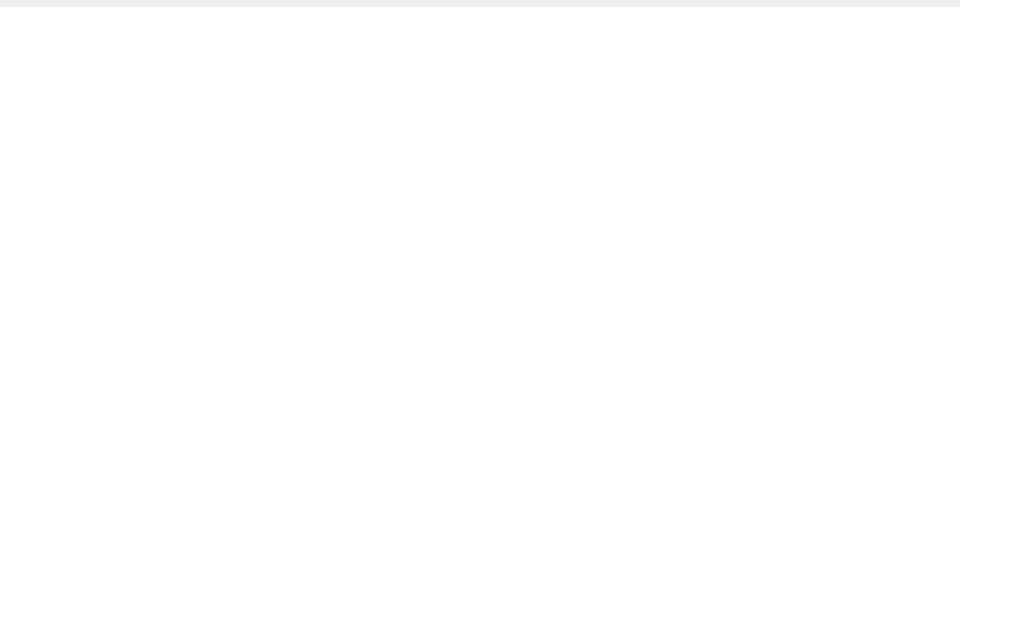
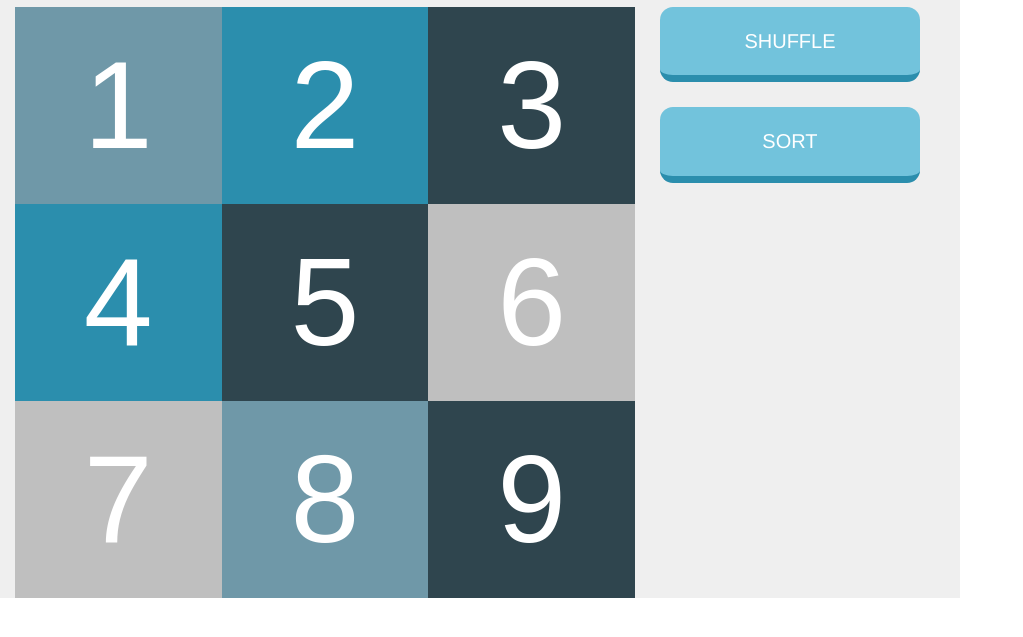
Before and after one commit to manilac/Responsivenumberedsqaures, a plain HTML site: page index.html in a window 1280 px wide. Shown: the part 63-700 px from the top of the page, without its empty margins (0-1023 px from the left). Drawn offline with nearby package versions, Linux system fonts and the light colour scheme.

Commit message:
Adding a listener function to display the grid

```diff
--- a/index.html
+++ b/index.html
@@ -6,10 +6,26 @@
     <title>ResponsiveSquare</title>
     <link href="https://maxcdn.bootstrapcdn.com/bootstrap/3.3.6/css/bootstrap.min.css" rel="stylesheet">
     <link href="style.css" rel="stylesheet">
+    <script src="shufflesort.js"></script>
 </head>
 <body>
 <div class="container col-md-12">
     <h1>Shuffle and Sort</h1>
+    <div class="col-md-4 col-sm-4 col-md-push-8 col-sm-push-8">
+        <div class="row">
+            <div class="col-md-12  col-sm-12  col-xs-6">
+                <button class="btn btn-primary"
+                        >Shuffle</button>
+            </div>
+            <div class="col-md-12 col-sm-12  col-xs-6">
+                <button class="btn btn-primary">Sort</button>
+            </div>
+        </div>
+    </div>
+
+    <div class="col-md-8 col-sm-8 col-md-pull-4 col-sm-pull-4">
+        <div class="row text-center" id="container"></div>
+    </div>
 </div>
 </body>
 </html>
--- /dev/null
+++ b/shufflesort.js
@@ -0,0 +1,17 @@
+document.addEventListener('DOMContentLoaded', function () {
+    console.log( "ready!" );
+    const arra1 = [{ text:1, class: 'colorGrp1' }, { text:2, class: 'colorGrp2' }, { text:3, class: 'colorGrp3' }, { text:4, class: 'colorGrp2' }, { text:5, class: 'colorGrp3' }, { text:6, class: 'colorGrp4' }, { text: 7, class: 'colorGrp4' },{ text:8, class: 'colorGrp1' }, { text:9, class: 'colorGrp3' }];
+    document.getElementById('container').innerHTML = '';
+    for(var i = 0; i < arra1.length; i++)
+    {
+        var card = document.createElement("div");
+        var value = document.createElement("div");
+        card.className = "col-md-4 col-sm-4 col-xs-12 square card "+ arra1[i].class;
+        value.className = "value";
+
+        value.innerHTML = arra1[i].text;
+        card.appendChild(value);
+
+        document.getElementById("container").appendChild(card);
+    }
+});
--- a/style.css
+++ b/style.css
@@ -4,3 +4,44 @@
     max-width:960px;
     text-align: center;
 }
+.btn {
+    background: #72c3dc;
+    min-width: 260px;
+    display: inline-block;
+    text-transform: uppercase;
+    font-size: 20px;
+    border-bottom: 7px solid #2b8ead;
+    border-top: 0;
+    border-right: 0;
+    border-left: 0;
+    border-radius: 13px;
+    margin-bottom: 25px;
+    padding: 20px 0 20px 0;
+}
+.card .value{
+    font-size: 124px;
+    color: white;
+    text-align: center;
+    font-family: sans-serif;
+}
+.colorGrp1 {
+    background-color: #6F98A8;
+}
+.colorGrp2 {
+    background-color: #2B8EAD;
+}
+.colorGrp3 {
+    background-color: #2F454E;
+}
+.colorGrp4 {
+    background-color: #BFBFBF;
+
+}
+.card
+{
+    padding: 10px;
+    display: inline-block;
+    font-size: 14pt;
+    text-align: center;
+    color:black;
+}
```
